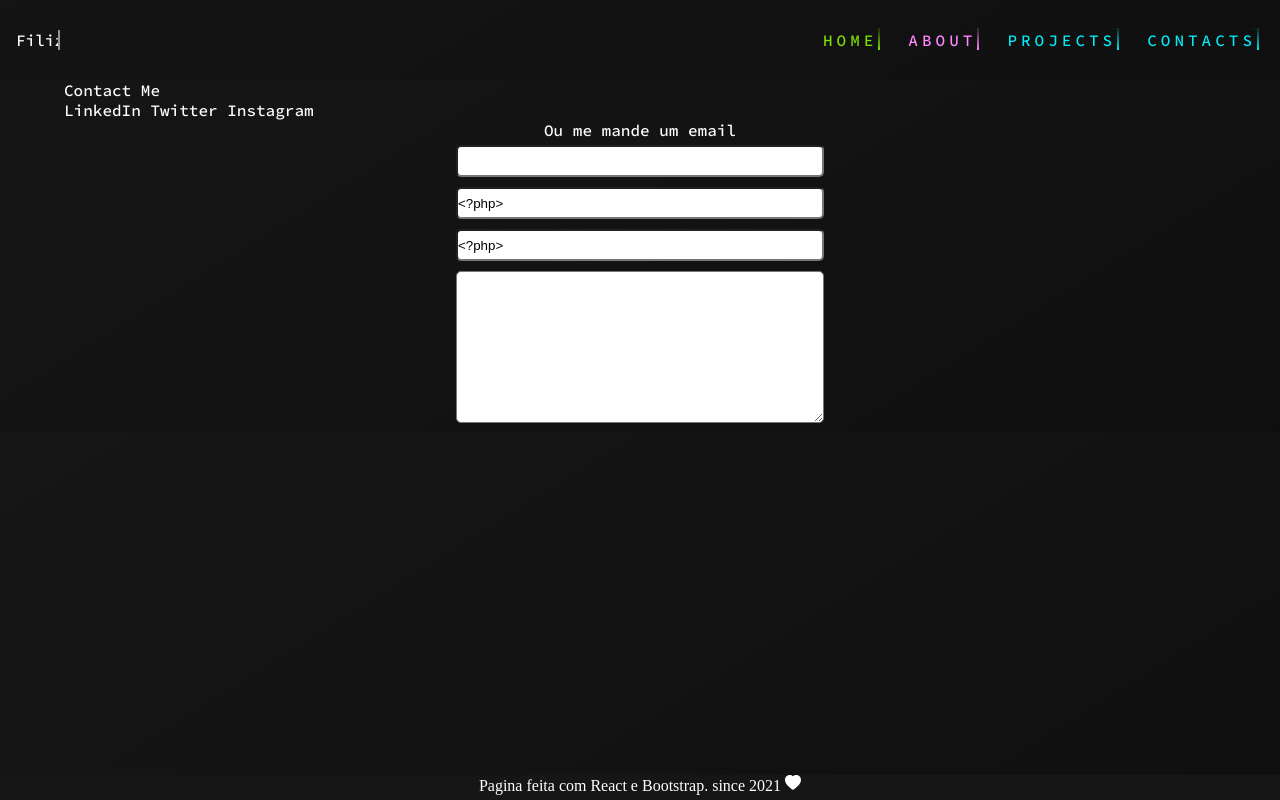
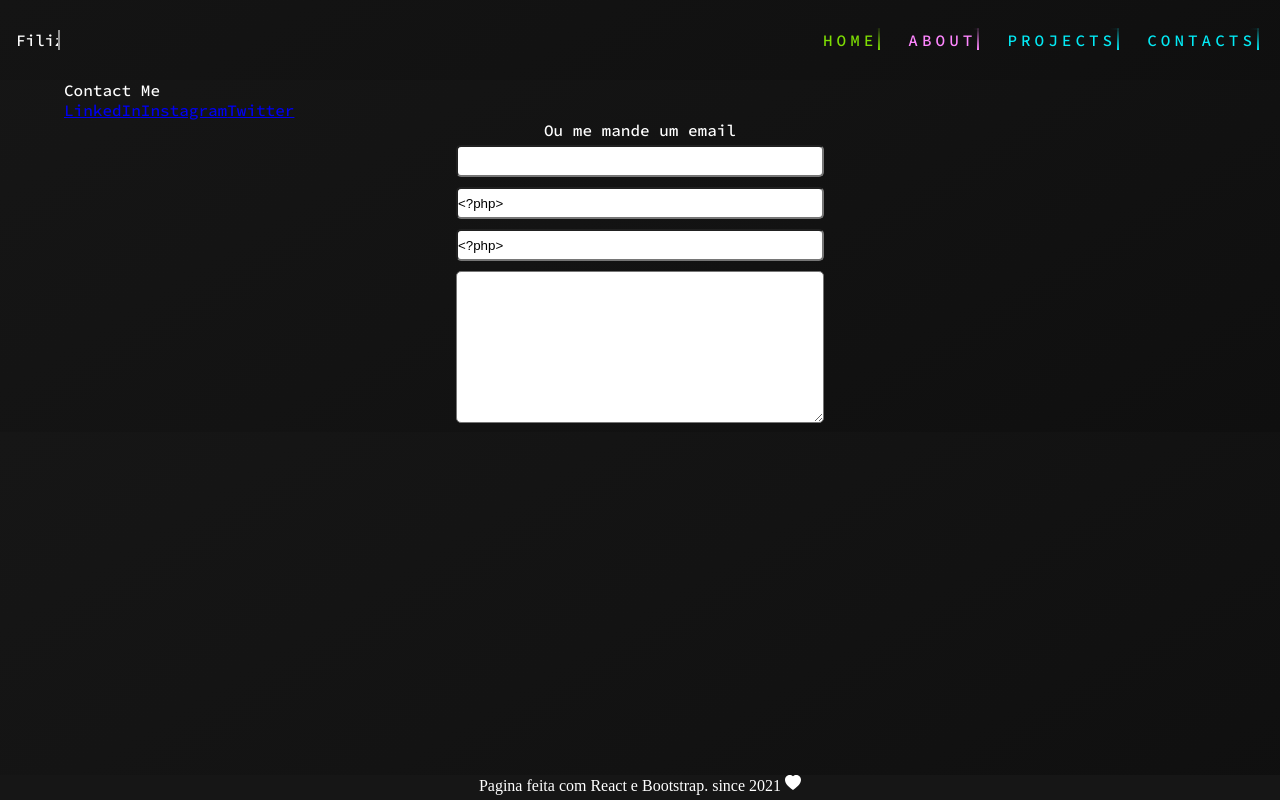
Before and after one commit to juliofilizzola/juliofilizzola-portfolio, a React (Create React App) app: page /contacts in a window 1280 px wide. Built offline with nearby package versions, Linux system fonts and the light colour scheme.

Commit message:
colocando link

```diff
--- a/src/pages/Contacts.jsx
+++ b/src/pages/Contacts.jsx
@@ -9,9 +9,28 @@ function Contacts() {
       <div className="container-contact">
         <p>Contact Me</p>
         <div>
-          LinkedIn
-          Twitter
-          Instagram
+          <a
+            href="https://www.linkedin.com/in/julio-filizzola/"
+            target="_blank"
+            rel="noreferrer"
+          >
+            LinkedIn
+          </a>
+          <a
+            href="https://www.instagram.com/juliofilizzola/"
+            target="_blank"
+            rel="noreferrer"
+          >
+            Instagram
+          </a>
+          <a
+            href="https://twitter.com/Juliofilizzola"
+            target="_blank"
+            rel="noreferrer"
+          >
+            Twitter
+          </a>
+
         </div>
         <div className="container-contact-forms">
           <p>Ou me mande um email</p>
```
